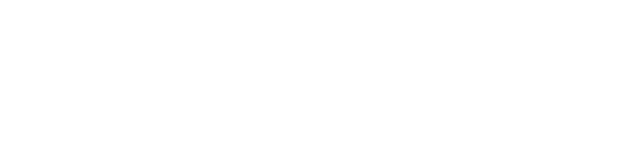
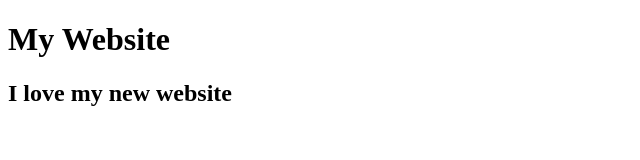
Before and after one commit to Chabelle78/my-super-website, a plain HTML site: page index.html in a window 1280 px wide. Shown: the whole page, without its empty margins (0-640 px from the left). Drawn offline with Linux system fonts and the light colour scheme.

Commit message:
Modified Title - Added H1 and H2

```diff
--- a/index.html
+++ b/index.html
@@ -2,9 +2,11 @@
 <html>
   <head>
     <meta charset="UTF-8">
-    <title>title</title>
+    <title>Website Refreshed</title>
   </head>
   <body>
+    <h1>My Website</h1>
+    <h2>I love my new website</h2>
 
   </body>
 </html>
```
